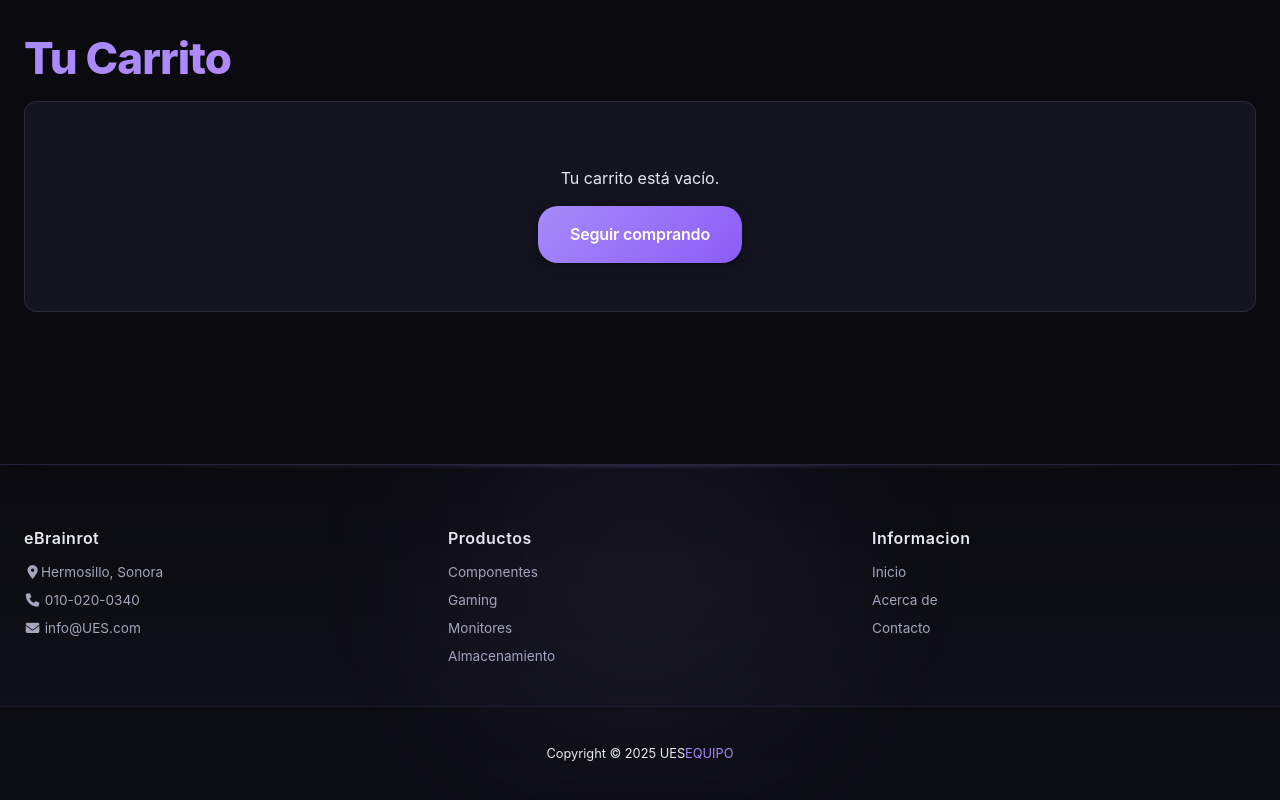
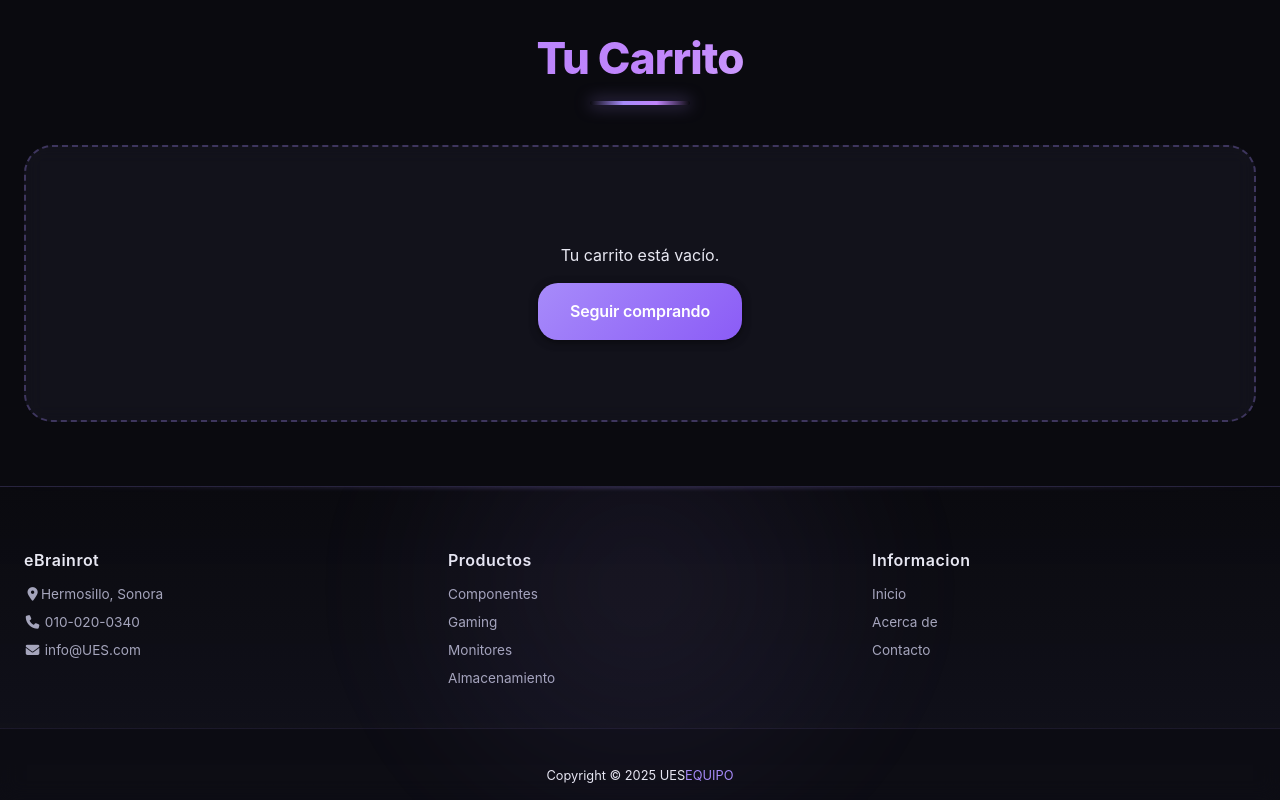
Before and after one commit to yskm2/ecommerce-php, a PHP site: the page made by src/Views/cart/index.php in a window 1280 px wide. Run offline with PHP 8.4, Linux system fonts and the light colour scheme; the template is opened without the code that fills it, so the values that code supplies are empty; some libraries are stand-ins or nearby versions.

Commit message:
cambios css

```diff
--- a/public/css/components.css
+++ b/public/css/components.css
@@ -1124,6 +1124,7 @@ form select:hover,
 form textarea:hover {
     border-color: rgba(167, 139, 250, 0.4);
     background: rgba(30, 30, 46, 0.7);
+    transform: translateY(-1px);
 }
 
 form input:focus,
@@ -1671,14 +1672,15 @@ form textarea:focus {
 }
 
 .alert {
-    padding: 0.75rem 1rem;
+    padding: 1rem 1.25rem;
     border-radius: var(--radius-md);
-    font-size: .85rem;
-    margin-bottom: 1rem;
-    border: 1px solid;
+    font-size: .9rem;
+    margin-bottom: 1.5rem;
+    border: 1.5px solid;
     font-weight: 500;
-    box-shadow: var(--shadow-sm);
-    animation: slideDown 0.3s ease-out;
+    box-shadow: 0 4px 16px rgba(0, 0, 0, 0.1);
+    animation: slideDown 0.4s cubic-bezier(0.4, 0, 0.2, 1);
+    backdrop-filter: blur(10px);
 }
 
 @keyframes slideDown {
@@ -1898,10 +1900,12 @@ form textarea:focus {
 
 .cart-empty {
     text-align: center;
-    padding: 3rem 1rem;
-    background: var(--color-surface);
-    border: 1px solid var(--color-border);
-    border-radius: var(--radius-md);
+    padding: 5rem 2rem;
+    background: rgba(30, 30, 46, 0.4);
+    backdrop-filter: blur(10px);
+    border: 2px dashed rgba(167, 139, 250, 0.3);
+    border-radius: var(--radius-xl);
+    margin: 2rem 0;
 }
 
 /* ============================================
@@ -2101,7 +2105,7 @@ form textarea:focus {
 
 .page-title {
     font-size: clamp(2rem, 5vw, 2.75rem);
-    margin: 0 0 1rem;
+    margin: 0 0 2.5rem;
     background: linear-gradient(135deg, var(--color-primary), var(--color-accent), #fff);
     -webkit-background-clip: text;
     -webkit-text-fill-color: transparent;
@@ -2110,6 +2114,21 @@ form textarea:focus {
     letter-spacing: -0.02em;
     position: relative;
     z-index: 1;
+    text-align: center;
+    padding-bottom: 1.25rem;
+}
+
+.page-title::after {
+    content: '';
+    position: absolute;
+    bottom: 0;
+    left: 50%;
+    transform: translateX(-50%);
+    width: 100px;
+    height: 4px;
+    background: linear-gradient(90deg, transparent, var(--color-primary), var(--color-accent), transparent);
+    border-radius: 2px;
+    box-shadow: 0 0 16px rgba(167, 139, 250, 0.6);
 }
 
 .contact-section {
```
